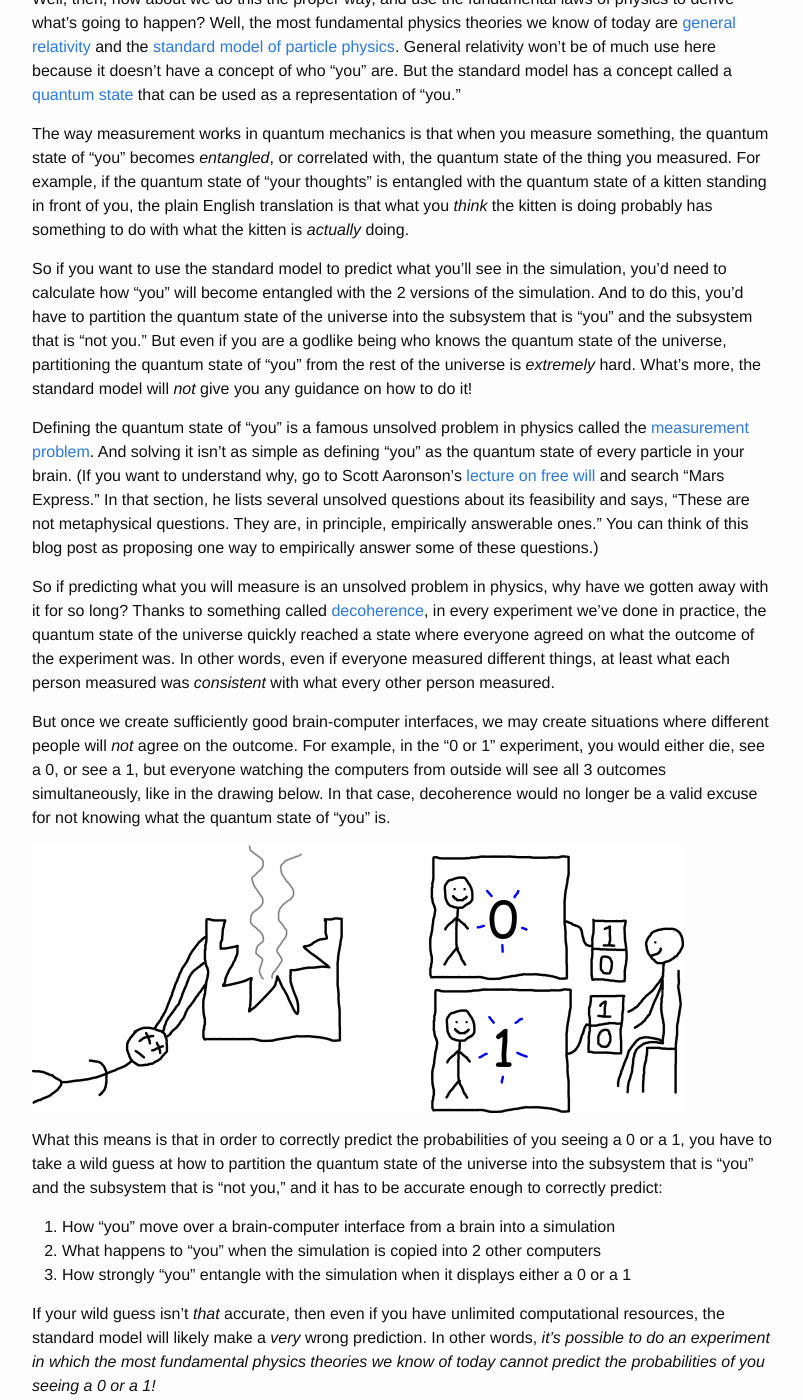
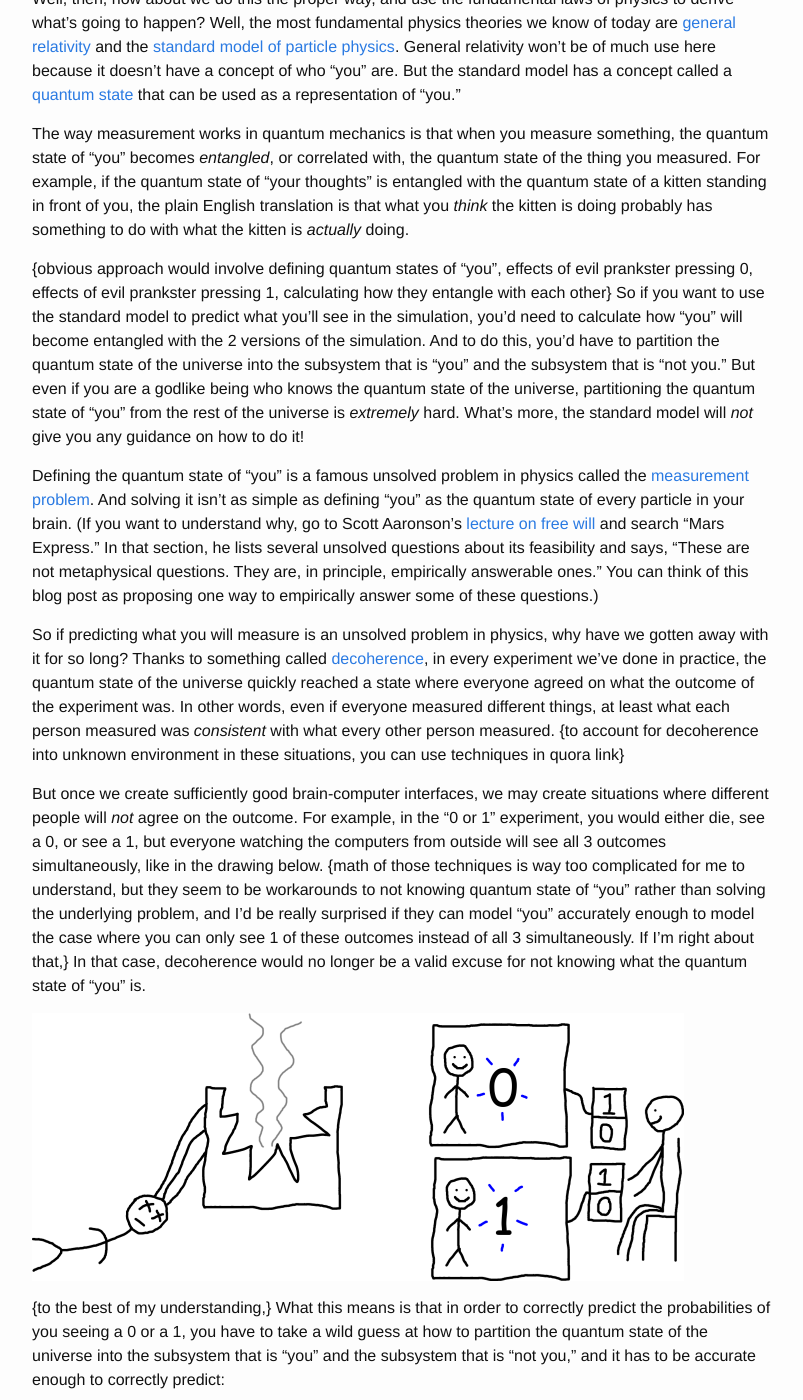
Before and after one commit to ad510/firstest-principle, a Jekyll site: the page built from _posts/2016-07-10-learning.md, in a window 1280 px wide and 1400 px high, scrolled down 6112 px. Shown: the whole window, without its empty margins (238-1041 px from the left). Built offline with Jekyll 4.4.1, drawn with Linux system fonts in a browser that asks for light colours; some of the changed text lies outside the part shown.

Commit message:
decoherence comments

````diff
--- a/_posts/2016-07-10-learning.md
+++ b/_posts/2016-07-10-learning.md
@@ -91,27 +91,34 @@ Well, then, how about we do this the proper way, and use the fundamental laws of
 
 The way measurement works in quantum mechanics is that when you measure something, the quantum state of "you" becomes *entangled*, or correlated with, the quantum state of the thing you measured. For example, if the quantum state of "your thoughts" is entangled with the quantum state of a kitten standing in front of you, the plain English translation is that what you *think* the kitten is doing probably has something to do with what the kitten is *actually* doing.
 
+{obvious approach would involve defining quantum states of "you", effects of evil prankster pressing 0, effects of evil prankster pressing 1, calculating how they entangle with each other}
 So if you want to use the standard model to predict what you'll see in the simulation, you'd need to calculate how "you" will become entangled with the 2 versions of the simulation. And to do this, you'd have to partition the quantum state of the universe into the subsystem that is "you" and the subsystem that is "not you." But even if you are a godlike being who knows the quantum state of the universe, partitioning the quantum state of "you" from the rest of the universe is *extremely* hard. What's more, the standard model will *not* give you any guidance on how to do it!
 
 Defining the quantum state of "you" is a famous unsolved problem in physics called the [measurement problem](https://en.wikipedia.org/wiki/Measurement_problem). And solving it isn't as simple as defining "you" as the quantum state of every particle in your brain. (If you want to understand why, go to Scott Aaronson's [lecture on free will](http://scottaaronson.com/democritus/lec18.html) and search "Mars Express." In that section, he lists several unsolved questions about its feasibility and says, "These are not metaphysical questions. They are, in principle, empirically answerable ones." You can think of this blog post as proposing one way to empirically answer some of these questions.)
 
-So if predicting what you will measure is an unsolved problem in physics, why have we gotten away with it for so long? Thanks to something called [decoherence](https://en.wikipedia.org/wiki/Quantum_decoherence), in every experiment we've done in practice, the quantum state of the universe quickly reached a state where everyone agreed on what the outcome of the experiment was. In other words, even if everyone measured different things, at least what each person measured was *consistent* with what every other person measured.
+So if predicting what you will measure is an unsolved problem in physics, why have we gotten away with it for so long? Thanks to something called [decoherence](https://en.wikipedia.org/wiki/Quantum_decoherence), in every experiment we've done in practice, the quantum state of the universe quickly reached a state where everyone agreed on what the outcome of the experiment was. In other words, even if everyone measured different things, at least what each person measured was *consistent* with what every other person measured. {to account for decoherence into unknown environment in these situations, you can use techniques in quora link}
 
-But once we create sufficiently good brain-computer interfaces, we may create situations where different people will *not* agree on the outcome. For example, in the "0 or 1" experiment, you would either die, see a 0, or see a 1, but everyone watching the computers from outside will see all 3 outcomes simultaneously, like in the drawing below. In that case, decoherence would no longer be a valid excuse for not knowing what the quantum state of "you" is.
+But once we create sufficiently good brain-computer interfaces, we may create situations where different people will *not* agree on the outcome. For example, in the "0 or 1" experiment, you would either die, see a 0, or see a 1, but everyone watching the computers from outside will see all 3 outcomes simultaneously, like in the drawing below. {math of those techniques is way too complicated for me to understand, but they seem to be workarounds to not knowing quantum state of "you" rather than solving the underlying problem, and I'd be really surprised if they can model "you" accurately enough to model the case where you can only see 1 of these outcomes instead of all 3 simultaneously. If I'm right about that,} In that case, decoherence would no longer be a valid excuse for not knowing what the quantum state of "you" is.
 
 <img src="/learning/outcome_25.png" width="652"/>
 
-What this means is that in order to correctly predict the probabilities of you seeing a 0 or a 1, you have to take a wild guess at how to partition the quantum state of the universe into the subsystem that is "you" and the subsystem that is "not you," and it has to be accurate enough to correctly predict:
+{to the best of my understanding,} What this means is that in order to correctly predict the probabilities of you seeing a 0 or a 1, you have to take a wild guess at how to partition the quantum state of the universe into the subsystem that is "you" and the subsystem that is "not you," and it has to be accurate enough to correctly predict:
 
 1. How "you" move over a brain-computer interface from a brain into a simulation
 2. What happens to "you" when the simulation is copied into 2 other computers
 3. How strongly "you" entangle with the simulation when it displays either a 0 or a 1
 
-If your wild guess isn't *that* accurate, then even if you have unlimited computational resources, the standard model will likely make a *very* wrong prediction. In other words, *it's possible to do an experiment in which the most fundamental physics theories we know of today cannot predict the probabilities of you seeing a 0 or a 1!*
+If your wild guess isn't *that* accurate, then even if you have unlimited computational resources, the standard model will likely make a *very* wrong prediction. {if you know of a way to predict this with standard model, please email me, because if my current understanding of this is correct,} In other words, *it's possible to do an experiment in which the most fundamental physics theories we know of today cannot predict the probabilities of you seeing a 0 or a 1!*
 
+{digital physics is TOE that's much less sensitive to who you are}
 In that case, we'd need a new physics theory to fill the gap.
 
 ```
+understand how to define events of seeing 0 or 1, since that's why you need quantum state of "you" in the first place
+https://www.quora.com/How-is-quantum-entanglement-related-to-decoherence
+
+check this, but many-worlds seems to not define who you are but instead assumes that it's not a problem b/c you can use decoherence techniques to account for that
+
 delete footnote 2?
 check update date
 might not -> cannot (in title)
````
